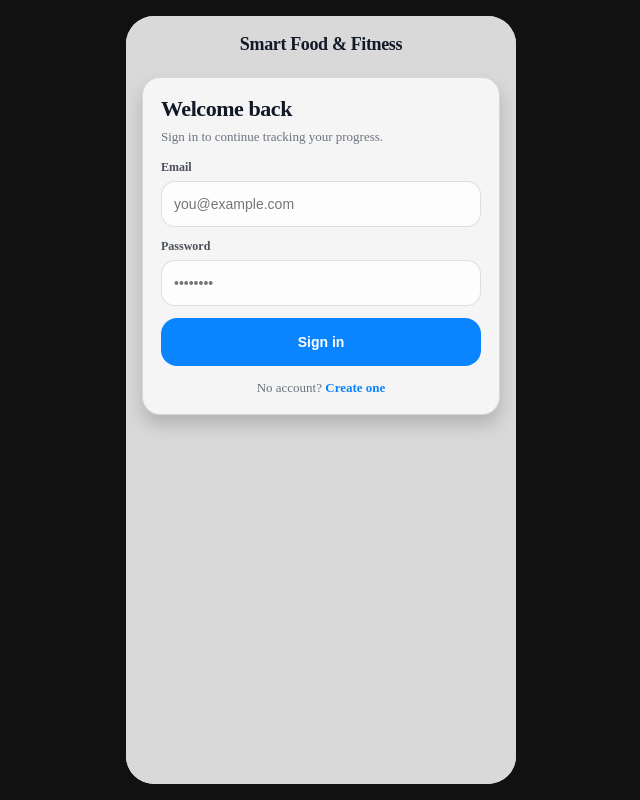
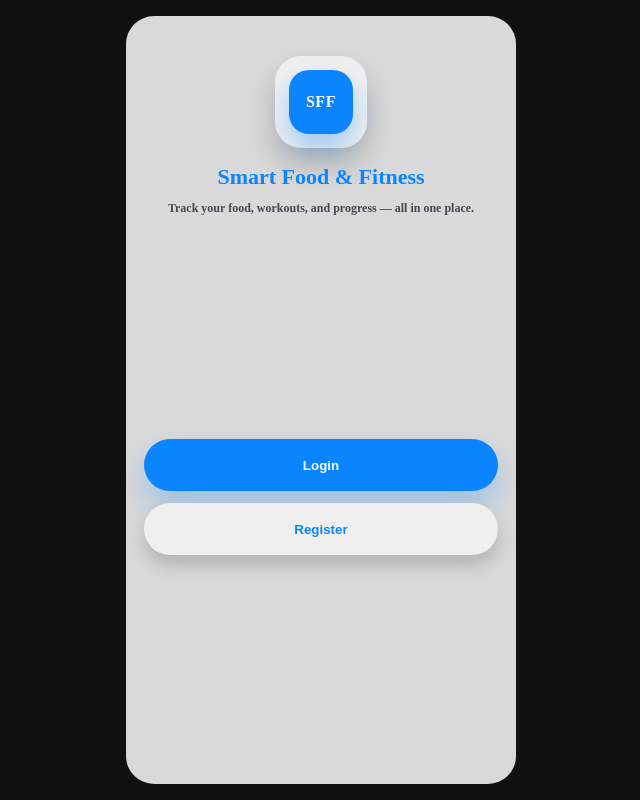
Before and after one commit to MustafaMalik21-dev/smartfoodfitness, a React (Vite) app in the folder frontend/smart-food-fitness/: page /start in a window 1280 px wide. Before the commit this address led to /login. Shown: the whole page, without its empty margins (319-959 px from the left). Built offline with nearby package versions, Linux system fonts and the light colour scheme; no server answers.

Commit message:
added a new start page, fixed overlap in ExerciseEncyclopedia and FindRecipes

```diff
--- a/frontend/smart-food-fitness/src/App.jsx
+++ b/frontend/smart-food-fitness/src/App.jsx
@@ -21,6 +21,7 @@ import WorkoutHistory from "./pages/WorkoutHistory";
 import RequireAuth from "./auth/RequireAuth";
 import RequireOnboarding from "./auth/RequireOnboarding";
 import OnboardingGuide from "./pages/auth/OnboardingGuide";
+import Start from "./pages/Start";
 
 function AppLayout() {
   return (
@@ -36,6 +37,7 @@ function AppLayout() {
 export default function App() {
   return (
     <Routes>
+      <Route path="/start" element={<Start />} />
       <Route path="/login" element={<Login />} />
       <Route path="/register" element={<Register />} />
 
@@ -64,7 +66,7 @@ export default function App() {
         </Route>
       </Route>
 
-      <Route path="*" element={<Navigate to="/login" replace />} />
+      <Route path="*" element={<Navigate to="/start" replace />} />
     </Routes>
   );
 }
--- a/frontend/smart-food-fitness/src/auth/RequireAuth.jsx
+++ b/frontend/smart-food-fitness/src/auth/RequireAuth.jsx
@@ -2,12 +2,11 @@ import { Navigate, Outlet, useLocation } from "react-router-dom";
 import { useAuth } from "./useAuth";
 
 export default function RequireAuth() {
-  const { isAuthenticated } = useAuth();
-  const location = useLocation();
+  const { auth } = useAuth();
+  const loc = useLocation();
 
-  if (!isAuthenticated) {
-    const from = location.pathname + location.search;
-    return <Navigate to="/login" replace state={{ from }} />;
+  if (!auth || !auth.token) {
+    return <Navigate to="/start" replace state={{ from: loc }} />;
   }
 
   return <Outlet />;
--- a/frontend/smart-food-fitness/src/pages/ExerciseEncyclopedia.css
+++ b/frontend/smart-food-fitness/src/pages/ExerciseEncyclopedia.css
@@ -1,3 +1,7 @@
+.pageShell {
+  position: relative;
+}
+
 .eeTop {
   display: grid;
   grid-template-columns: 1fr auto 1fr;
@@ -163,28 +167,27 @@
   color: #111827;
 }
 
-
 .eeSearchOverlay {
-  position: fixed;
+  position: absolute;
   inset: 0;
   background: rgba(0, 0, 0, 0.25);
   display: grid;
   place-items: center;
-  z-index: 9999;
+  z-index: 50;
   padding: 18px;
-  padding-bottom: calc(18px + env(safe-area-inset-bottom));
   box-sizing: border-box;
 }
 
 .eeSearchPanel {
-  width: min(460px, 100%);
-  max-height: calc(100vh - 36px - env(safe-area-inset-bottom));
+  width: min(460px, calc(100% - 36px));
+  max-height: 85vh;
   background: #d9d9d9;
   border-radius: 18px;
   box-shadow: 0 20px 40px rgba(0, 0, 0, 0.28);
   overflow: hidden;
   display: flex;
   flex-direction: column;
+  box-sizing: border-box;
 }
 
 .eeSearchTop {
@@ -192,10 +195,6 @@
   grid-template-columns: 1fr auto 1fr;
   align-items: center;
   padding: 14px 14px 10px;
-  position: sticky;
-  top: 0;
-  z-index: 2;
-  background: inherit;
 }
 
 .eeCloseBtn {
@@ -230,6 +229,7 @@
   grid-template-columns: 36px 1fr 36px;
   align-items: center;
   padding: 0 6px;
+  box-sizing: border-box;
 }
 
 .eeSearchIcon {
@@ -259,7 +259,6 @@
   display: flex;
   flex-direction: column;
   gap: 10px;
-  min-height: 0;
 }
 
 .eeSearchRow {
@@ -273,6 +272,7 @@
   grid-template-columns: 56px 1fr;
   gap: 10px;
   text-align: left;
+  box-sizing: border-box;
 }
 
 .eeMiniImg {
@@ -306,15 +306,13 @@
   color: #111827;
 }
 
-
 .eeModal {
-  position: fixed;
+  position: absolute;
   inset: 0;
-  z-index: 10000;
+  z-index: 60;
   display: grid;
   place-items: center;
   padding: 18px;
-  padding-bottom: calc(18px + env(safe-area-inset-bottom));
   box-sizing: border-box;
 }
 
@@ -327,14 +325,14 @@
 
 .eeModalCard {
   position: relative;
-  width: min(520px, 100%);
-  max-height: calc(100vh - 36px - env(safe-area-inset-bottom));
+  width: min(520px, calc(100% - 36px));
+  max-height: 85vh;
+  overflow: auto;
   background: #efefef;
   border-radius: 18px;
   box-shadow: 0 24px 50px rgba(0, 0, 0, 0.30);
-  overflow: hidden;
-  display: flex;
-  flex-direction: column;
+  padding: 14px;
+  box-sizing: border-box;
 }
 
 .eeModalHead {
@@ -342,17 +340,13 @@
   align-items: flex-start;
   justify-content: space-between;
   gap: 10px;
-  padding: 14px;
-  position: sticky;
-  top: 0;
-  z-index: 2;
-  background: inherit;
-  border-bottom: 1px solid rgba(0, 0, 0, 0.08);
 }
 
 .eeModalTitle {
   font-weight: 900;
   color: #0b84ff;
+  min-width: 0;
+  overflow-wrap: anywhere;
 }
 
 .eeX {
@@ -367,12 +361,10 @@
 }
 
 .eeModalBody {
-  padding: 0 14px 14px;
+  margin-top: 10px;
   display: flex;
   flex-direction: column;
   gap: 12px;
-  overflow: auto;
-  min-height: 0;
 }
 
 .eeModalImgs {
@@ -418,6 +410,7 @@
   font-weight: 700;
   font-size: 12px;
   line-height: 1.35;
+  overflow-wrap: anywhere;
 }
 
 .eeTwoCol {
@@ -441,7 +434,16 @@
   color: #111827;
 }
 
-/* Dark mode */
+@media (max-width: 420px) {
+  .eeModalCard {
+    width: calc(100% - 24px);
+  }
+
+  .eeSearchPanel {
+    width: calc(100% - 24px);
+  }
+}
+
 html[data-mode="dark"] .eePage,
 html[data-mode="dark"] .eeSearchPanel {
   background: var(--bg);
@@ -502,13 +504,3 @@ html[data-mode="dark"] .eePill {
   background: var(--panel2);
   color: var(--text);
 }
-
-html[data-mode="dark"] .eeModalHead {
-  border-bottom: 1px solid var(--border);
-}
-
-html[data-mode="dark"] .eeX {
-  background: var(--panel2);
-  color: var(--text);
-  box-shadow: var(--shadow);
-}
--- a/frontend/smart-food-fitness/src/pages/FindRecipes.css
+++ b/frontend/smart-food-fitness/src/pages/FindRecipes.css
@@ -219,31 +219,52 @@
   position: fixed;
   inset: 0;
   background: rgba(0, 0, 0, 0.25);
-  display: grid;
-  place-items: center;
+  z-index: 9999;
+
+  display: flex;
+  align-items: center;
+  justify-content: center;
+
   padding: 16px;
-  padding-bottom: calc(16px + env(safe-area-inset-bottom));
-  z-index: 9999;
+  padding-top: calc(16px + env(safe-area-inset-top));
+  padding-bottom: calc(16px + env(safe-area-inset-bottom) + 90px);
+
+  box-sizing: border-box;
 }
 
 .recipesModal {
   width: 100%;
-  max-width: 360px;
+  max-width: 380px;
+
   background: #f5f5f5;
   border-radius: 18px;
   box-shadow: 0 18px 50px rgba(0, 0, 0, 0.25);
+
   padding: 14px;
   display: flex;
   flex-direction: column;
   gap: 10px;
-  max-height: calc(100vh - 32px - env(safe-area-inset-bottom));
+
+  max-height: calc(100dvh - (32px + env(safe-area-inset-top) + env(safe-area-inset-bottom) + 90px));
   overflow: auto;
+  -webkit-overflow-scrolling: touch;
+
+  box-sizing: border-box;
 }
 
 .recipesModalTitle {
   font-weight: 900;
   color: #0b84ff;
   text-align: center;
+}
+.recipesDetailModal .recipesClose {
+  position: sticky;
+  bottom: 0;
+  z-index: 2;
+  margin-top: 10px;
+}
+.recipesDetailModal {
+  padding-bottom: 58px;
 }
 
 .recipesModalSub {
--- /dev/null
+++ b/frontend/smart-food-fitness/src/pages/Start.css
@@ -0,0 +1,121 @@
+.startScreen {
+  min-height: 100vh;
+  display: flex;
+  flex-direction: column;
+  justify-content: space-between;
+  padding: 22px 16px 18px;
+  box-sizing: border-box;
+}
+
+.startTop {
+  margin-top: 18px;
+  display: flex;
+  flex-direction: column;
+  align-items: center;
+  text-align: center;
+  gap: 10px;
+}
+
+.startLogo {
+  width: 92px;
+  height: 92px;
+  border-radius: 26px;
+  background: #efefef;
+  box-shadow: 0 16px 30px rgba(0, 0, 0, 0.18);
+  display: grid;
+  place-items: center;
+}
+
+.startLogoInner {
+  width: 64px;
+  height: 64px;
+  border-radius: 20px;
+  background: #0b84ff;
+  box-shadow: 0 14px 26px rgba(11, 132, 255, 0.35);
+  display: grid;
+  place-items: center;
+  color: #ffffff;
+  font-weight: 900;
+  letter-spacing: 0.6px;
+}
+
+.startTitle {
+  font-weight: 900;
+  font-size: 22px;
+  color: #0b84ff;
+  margin-top: 6px;
+}
+
+.startSub {
+  max-width: 320px;
+  font-weight: 800;
+  color: #111827;
+  opacity: 0.75;
+  font-size: 12px;
+  line-height: 1.4;
+}
+
+.startActions {
+  display: grid;
+  gap: 12px;
+  padding: 0 2px 8px;
+}
+
+.startBtnPrimary {
+  height: 52px;
+  border: none;
+  border-radius: 999px;
+  background: #0b84ff;
+  color: #ffffff;
+  font-weight: 900;
+  cursor: pointer;
+  box-shadow: 0 16px 30px rgba(11, 132, 255, 0.28);
+}
+
+.startBtnSecondary {
+  height: 52px;
+  border: none;
+  border-radius: 999px;
+  background: #efefef;
+  color: #0b84ff;
+  font-weight: 900;
+  cursor: pointer;
+  box-shadow: 0 10px 18px rgba(0, 0, 0, 0.18);
+}
+
+.startBtnPrimary:active,
+.startBtnSecondary:active {
+  transform: translateY(1px);
+}
+
+.startFooter {
+  text-align: center;
+  font-weight: 800;
+  color: #111827;
+  opacity: 0.55;
+  font-size: 11px;
+}
+
+html[data-mode="dark"] .startLogo,
+html[data-mode="dark"] .startBtnSecondary {
+  background: var(--panel);
+  box-shadow: var(--shadow);
+}
+
+html[data-mode="dark"] .startSub,
+html[data-mode="dark"] .startFooter {
+  color: var(--text);
+}
+
+html[data-mode="dark"] .startTitle {
+  color: var(--primary);
+}
+
+html[data-mode="dark"] .startBtnSecondary {
+  color: var(--primary);
+}
+
+html[data-mode="dark"] .startBtnPrimary {
+  background: var(--primary);
+  color: #0b1220;
+}
--- /dev/null
+++ b/frontend/smart-food-fitness/src/pages/Start.jsx
@@ -0,0 +1,32 @@
+import { useNavigate } from "react-router-dom";
+import "./Start.css";
+
+export default function Start() {
+  const navigate = useNavigate();
+
+  return (
+    <div className="startScreen">
+      <div className="startTop">
+        <div className="startLogo" aria-hidden="true">
+          <div className="startLogoInner">SFF</div>
+        </div>
+
+        <div className="startTitle">Smart Food &amp; Fitness</div>
+        <div className="startSub">
+          Track your food, workouts, and progress — all in one place.
+        </div>
+      </div>
+
+      <div className="startActions">
+        <button className="startBtnPrimary" type="button" onClick={() => navigate("/login")}>
+          Login
+        </button>
+        <button className="startBtnSecondary" type="button" onClick={() => navigate("/register")}>
+          Register
+        </button>
+      </div>
+
+      <div className="startFooter">Brunel FYP • SmartFoodFitness</div>
+    </div>
+  );
+}
--- a/frontend/smart-food-fitness/src/pages/auth/Login.jsx
+++ b/frontend/smart-food-fitness/src/pages/auth/Login.jsx
@@ -75,7 +75,7 @@ export default function Login() {
                 value={password}
                 onChange={(e) => setPassword(e.target.value)}
                 autoComplete="current-password"
-                placeholder="••••••••"
+                placeholder="enter password"
               />
             </div>
 
--- a/frontend/smart-food-fitness/src/pages/auth/Register.jsx
+++ b/frontend/smart-food-fitness/src/pages/auth/Register.jsx
@@ -134,7 +134,7 @@ export default function Register() {
                 value={password}
                 onChange={(e) => setPassword(e.target.value)}
                 autoComplete="new-password"
-                placeholder="••••••••"
+                placeholder="enter password"
               />
             </div>
 
```
